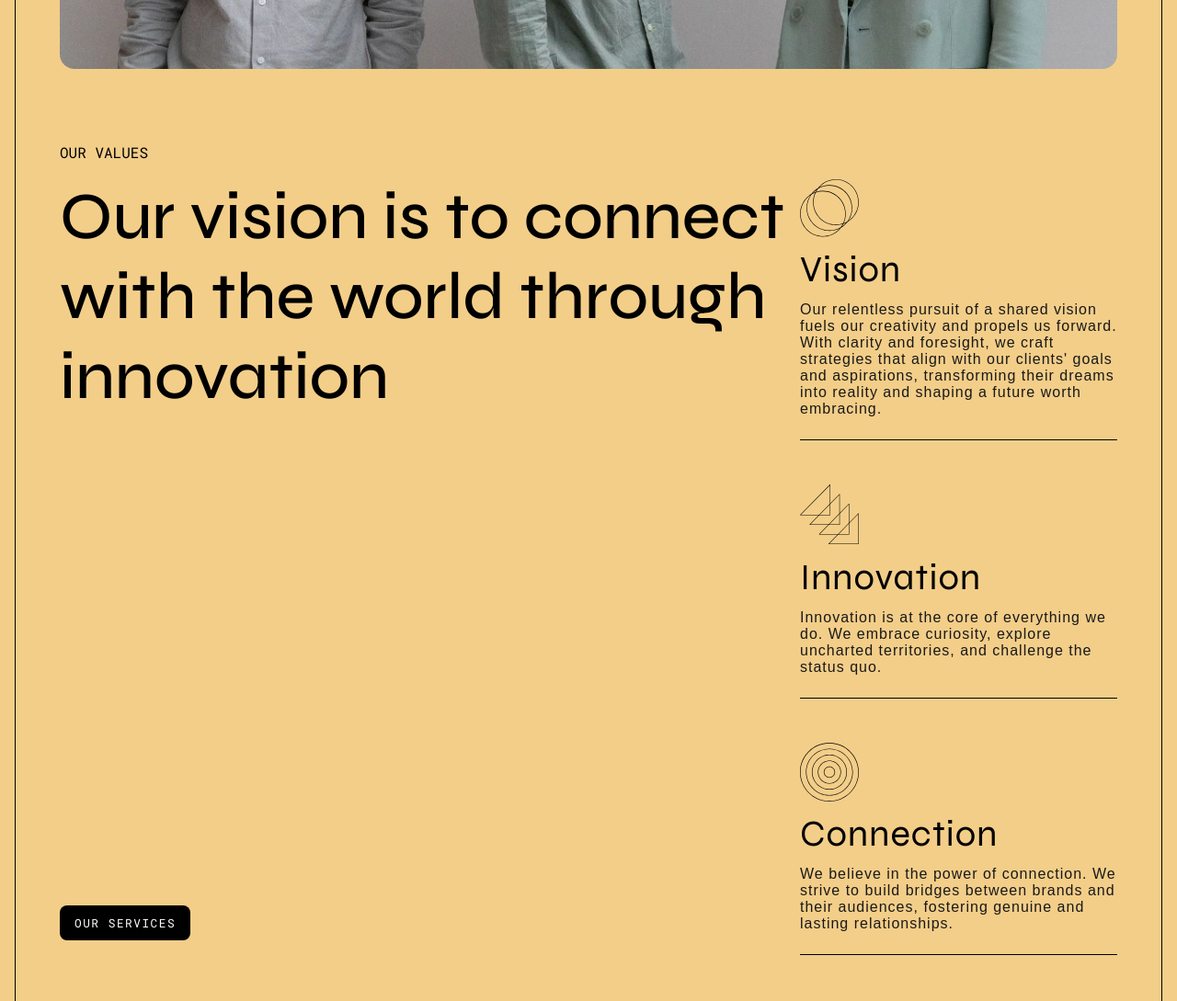
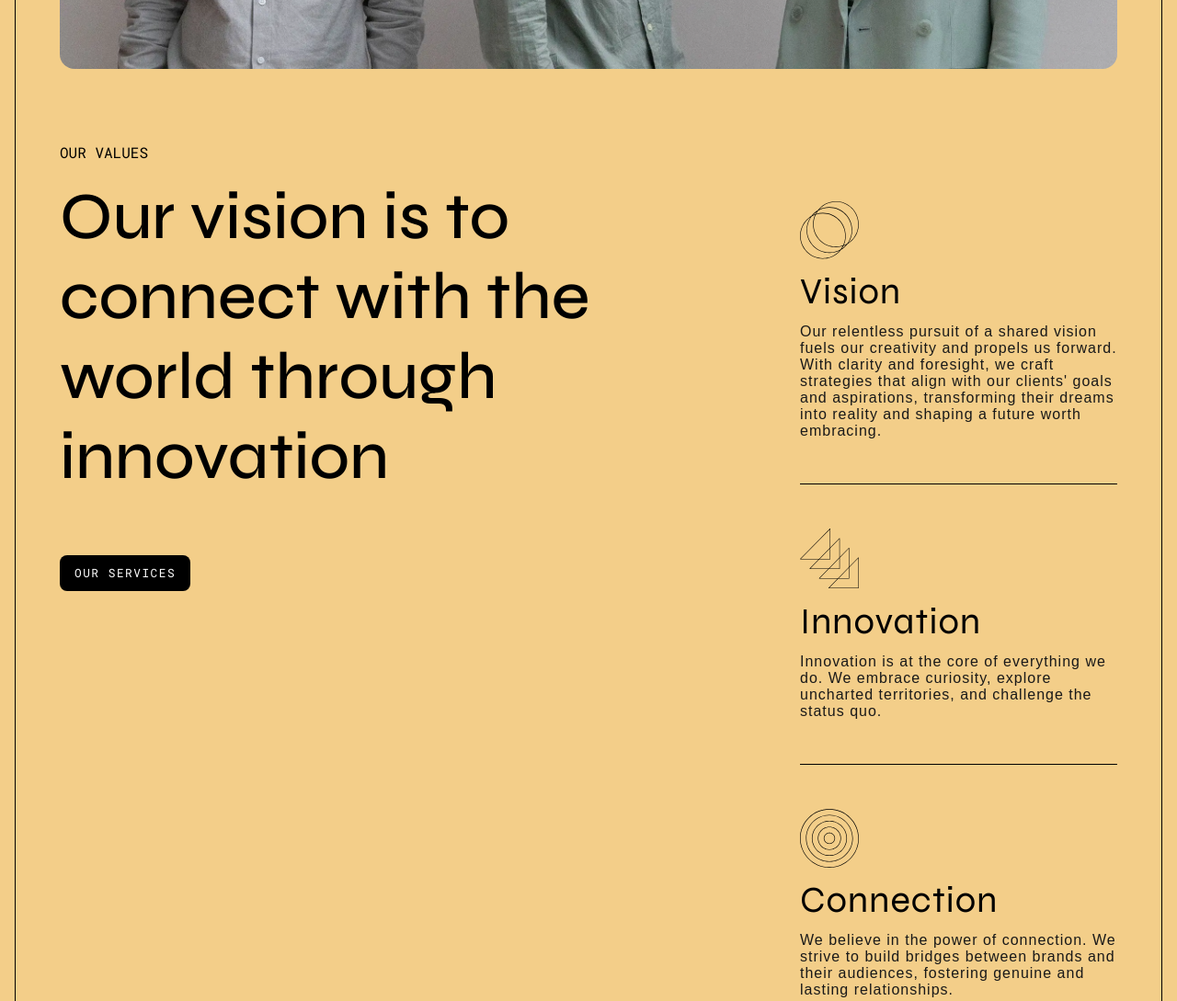
Before and after one commit to ArshadZeya45/Fylla-web-templates, a plain HTML site: page index.html in a window 1280 px wide. Shown: the part 940-2029 px from the top of the page at 92% size. Drawn offline with Linux system fonts and the light colour scheme.

Commit message:
your message

```diff
--- a/index.html
+++ b/index.html
@@ -62,13 +62,14 @@
         <div class="top">
           <p>Our Values</p>
           <h1>
-            Our vision is to connect <br />
+            Our vision is to connect
             with the world through innovation
           </h1>
           <button>Our services</button>
         </div>
 
         <div class="bottom">
+          <div class="scroll">
             <div class="service">
               <img src="./assets/download (10).svg" alt="" />
               <h2>Vision</h2>
@@ -97,6 +98,7 @@
                 between brands and their audiences, fostering genuine and lasting
                 relationships.
               </p>
+            </div>
           </div>
         </div>
       </section>
--- a/style.scss
+++ b/style.scss
@@ -1,4 +1,5 @@
 * {
+
   padding: 0;
   margin: 0;
   box-sizing: border-box;
@@ -6,6 +7,7 @@
 
 html,
 body {
+  scroll-behavior: smooth;
   width: 100%;
   height: 100%;
 }
@@ -469,21 +471,33 @@ main {
     .view-2 {
       flex-direction: row;
       padding: 2rem 0 2rem 0;
+      justify-content: space-between;
+
 
       .top {
         width: 70%;
+        align-self: flex-start;
+
 
         h1 {
           font-size: 4.5rem;
+          width: 80%;
+
         }
 
         button {
-          margin-top: auto;
+          margin-top: 3rem;
+
         }
       }
 
       .bottom {
         width: 30%;
+
+        .service{
+          padding: 3rem 0 3rem 0;
+        }
+
       }
     }
 
@@ -494,8 +508,6 @@ main {
 
       .our-team {
         width: 40%;
-        position: sticky;
-        top: 0;
 
         h1 {
           font-size: 4rem;
@@ -533,7 +545,9 @@ main {
         width: 30%;
 
         p {
-          font-size: 1.5rem;
+          font-size: 1.8rem;
+          margin-top: 2rem;
+
         }
 
         button {
@@ -552,6 +566,7 @@ main {
 
         h2 {
           font-size: 5rem;
+          width: 90%;
         }
       }
     }
```
Also changed, not shown: style.css, 1 other file. Lines whose indentation alone changed are shown as unchanged.
